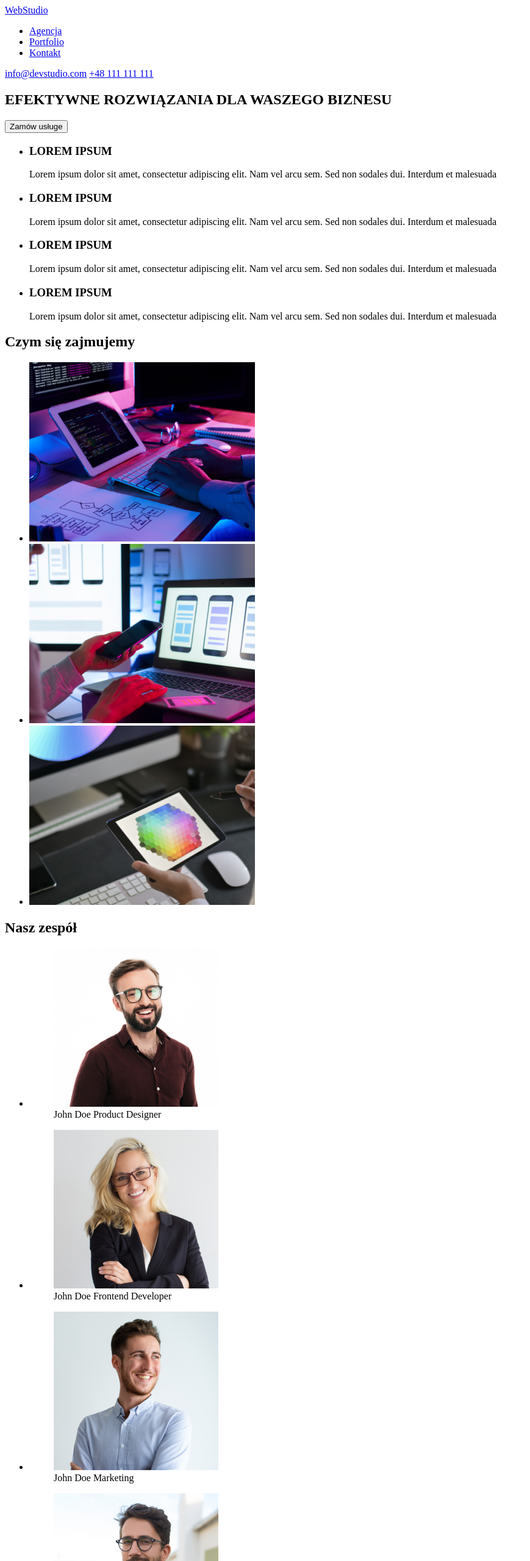
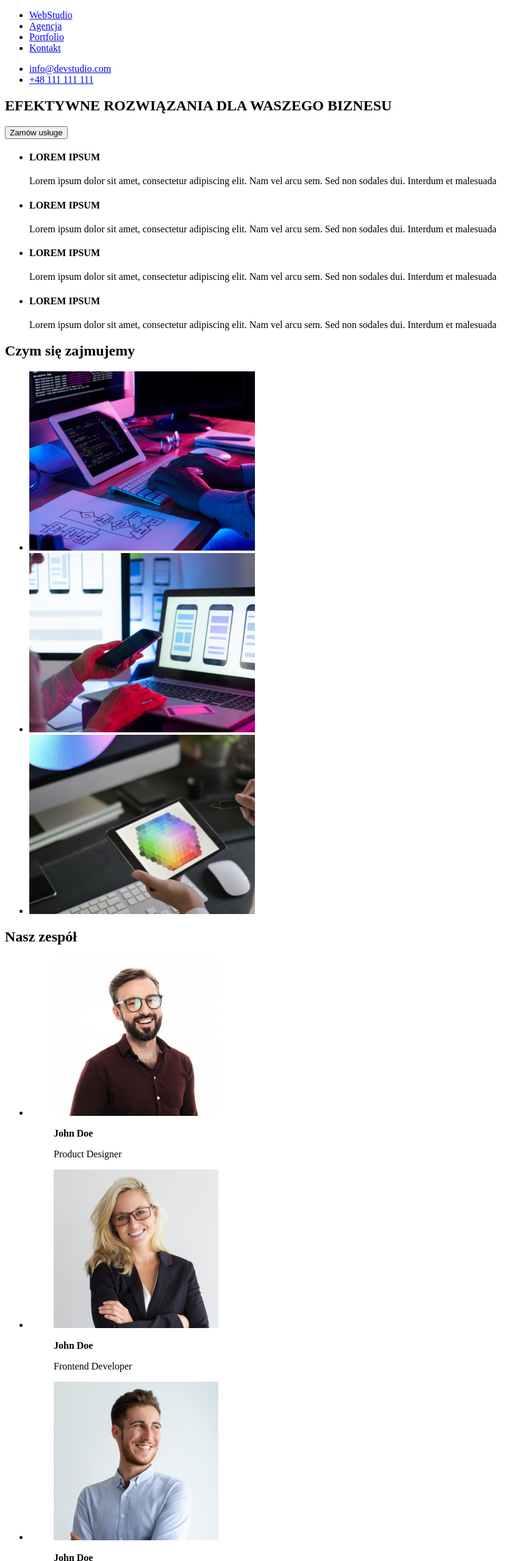
Before and after one commit to lubkepatryk/goit-markup-hw-01, a plain HTML site: page index.html in a window 1280 px wide. Shown: the top 2560 px of the page at 61% size, without its empty margins (0-869 px from the left). Drawn offline with Linux system fonts and the light colour scheme.

Commit message:
corrections

```diff
--- a/index.html
+++ b/index.html
@@ -4,13 +4,15 @@
     <meta charset="UTF-8">
     <meta http-equiv="X-UA-Compatible" content="IE=edge">
     <meta name="viewport" content="width=device-width, initial-scale=1.0">
-    <title>Document</title>
+    <title>Studio</title>
 </head>
 <body>
     <header>
-        <a href="./">WebStudio</a>
         <nav>
             <ul>
+                <li>
+                    <a href="./"><span>Web</span>Studio</a>
+                </li>
                 <li>
                     <a href="./">Agencja</a>
                 </li>
@@ -22,43 +24,51 @@
                 </li>
             </ul>
         </nav>
-        <a href="mailto:info@devstudio.com">info@devstudio.com</a>
-        <a href="tel:+48111111111" >+48 111 111 111</a>
+        <div>
+            <ul>
+                <li>
+                    <a href="mailto:info@devstudio.com">info@devstudio.com</a>
+                </li>
+                <li>
+                    <a href="tel:+48111111111" >+48 111 111 111</a>
+                </li>
+            </ul>
+        </div>
     </header>
     <main>
         <section>
             <h1>EFEKTYWNE ROZWIĄZANIA DLA WASZEGO BIZNESU</h1>
             <button type="button">Zamów usługe</button>
         </section>
-        <section>
+        <div>
             <ul>
-                <li><h3>LOREM IPSUM</h3><p>Lorem ipsum dolor sit amet, consectetur adipiscing elit. Nam vel arcu sem. Sed non sodales dui. Interdum et malesuada</p></li>
-                <li><h3>LOREM IPSUM</h3><p>Lorem ipsum dolor sit amet, consectetur adipiscing elit. Nam vel arcu sem. Sed non sodales dui. Interdum et malesuada</p></li>
-                <li><h3>LOREM IPSUM</h3><p>Lorem ipsum dolor sit amet, consectetur adipiscing elit. Nam vel arcu sem. Sed non sodales dui. Interdum et malesuada</p></li>
-                <li><h3>LOREM IPSUM</h3><p>Lorem ipsum dolor sit amet, consectetur adipiscing elit. Nam vel arcu sem. Sed non sodales dui. Interdum et malesuada</p></li>
+                <li><h4>LOREM IPSUM</h4><p>Lorem ipsum dolor sit amet, consectetur adipiscing elit. Nam vel arcu sem. Sed non sodales dui. Interdum et malesuada</p></li>
+                <li><h4>LOREM IPSUM</h4><p>Lorem ipsum dolor sit amet, consectetur adipiscing elit. Nam vel arcu sem. Sed non sodales dui. Interdum et malesuada</p></li>
+                <li><h4>LOREM IPSUM</h4><p>Lorem ipsum dolor sit amet, consectetur adipiscing elit. Nam vel arcu sem. Sed non sodales dui. Interdum et malesuada</p></li>
+                <li><h4>LOREM IPSUM</h4><p>Lorem ipsum dolor sit amet, consectetur adipiscing elit. Nam vel arcu sem. Sed non sodales dui. Interdum et malesuada</p></li>
             </ul>
-        </section>
+        </div>
         <section>
             <h2>Czym się zajmujemy</h2>
             <ul>
-                <li><img src="./images/box1.png" alt="close-up-image-programer-working-his-desk-office" width="370" height="294"></li>
-                <li><img src="./images/box2.png" alt="web-ui-designers-are-developing-application-smartphones-team-creators-is-working-interface-mobile-phones" width="370" height="294"></li>
-                <li><img src="./images/box3.png" alt="creative-artist-web-design-with-working-colour-selection-graphic-tablet" width="370" height="294"></li>
+                <li><img src="./images/box1.jpg" alt="close-up-image-programer-working-his-desk-office" width="370" height="294"></li>
+                <li><img src="./images/box2.jpg" alt="web-ui-designers-are-developing-application-smartphones-team-creators-is-working-interface-mobile-phones" width="370" height="294"></li>
+                <li><img src="./images/box3.jpg" alt="creative-artist-web-design-with-working-colour-selection-graphic-tablet" width="370" height="294"></li>
             </ul>
         </section>
         <section>
             <h2>Nasz zespół</h2>
             <ul>
-                <li><figure><img src="./images/img1.jpg" alt="john-doe-product-designer" width="270" height="260"><figcaption>John Doe Product Designer</figcaption></figure></li>
-                <li><figure><img src="./images/img2.jpg" alt="john-doe-frontend-developer" width="270" height="260"><figcaption>John Doe Frontend Developer</figcaption></figure></li>
-                <li><figure><img src="./images/img3.jpg" alt="john-doe-marketing" width="270" height="260"><figcaption>John Doe Marketing</figcaption></figure></li>
-                <li><figure><img src="./images/img4.jpg" alt="john-doe-ui-designer" width="270" height="260"><figcaption>John Doe UI Designer</figcaption></figure></li>
+                <li><figure><img src="./images/img1.jpg" alt="john-doe-product-designer" width="270" height="260"><figcaption><p><strong>John Doe</strong></p><p>Product Designer</p></figcaption></figure></li>
+                <li><figure><img src="./images/img2.jpg" alt="john-doe-frontend-developer" width="270" height="260"><figcaption><p><strong>John Doe</strong></p><p>Frontend Developer</p></figcaption></figure></li>
+                <li><figure><img src="./images/img3.jpg" alt="john-doe-marketing" width="270" height="260"><figcaption><p><strong>John Doe</strong></p><p>Marketing</p></figcaption></figure></li>
+                <li><figure><img src="./images/img4.jpg" alt="john-doe-ui-designer" width="270" height="260"><figcaption><p><strong>John Doe</strong></p><p>UI Designer</p></figcaption></figure></li>
             </ul>
         </section>
     </main>
     <footer>
-        <a href="./">WebStudio</a>
         <ul>
+            <li><a href="./"><span>Web</span>Studio</a></li>
             <li><address>m. Warszawa, Aleje Jerozolimskie 21</address></li>
             <li><a href="mailto:info@devstudio.com">info@devstudio.com</a></li>
             <li><a href="tel:+48111111111" >+48 111 111 111</a></li>
```
Also changed, not shown: images/box1.jpg (added), images/box1.png (deleted), images/box2.jpg (added), images/box2.png (deleted), images/box3.jpg (added), images/box3.png (deleted).
